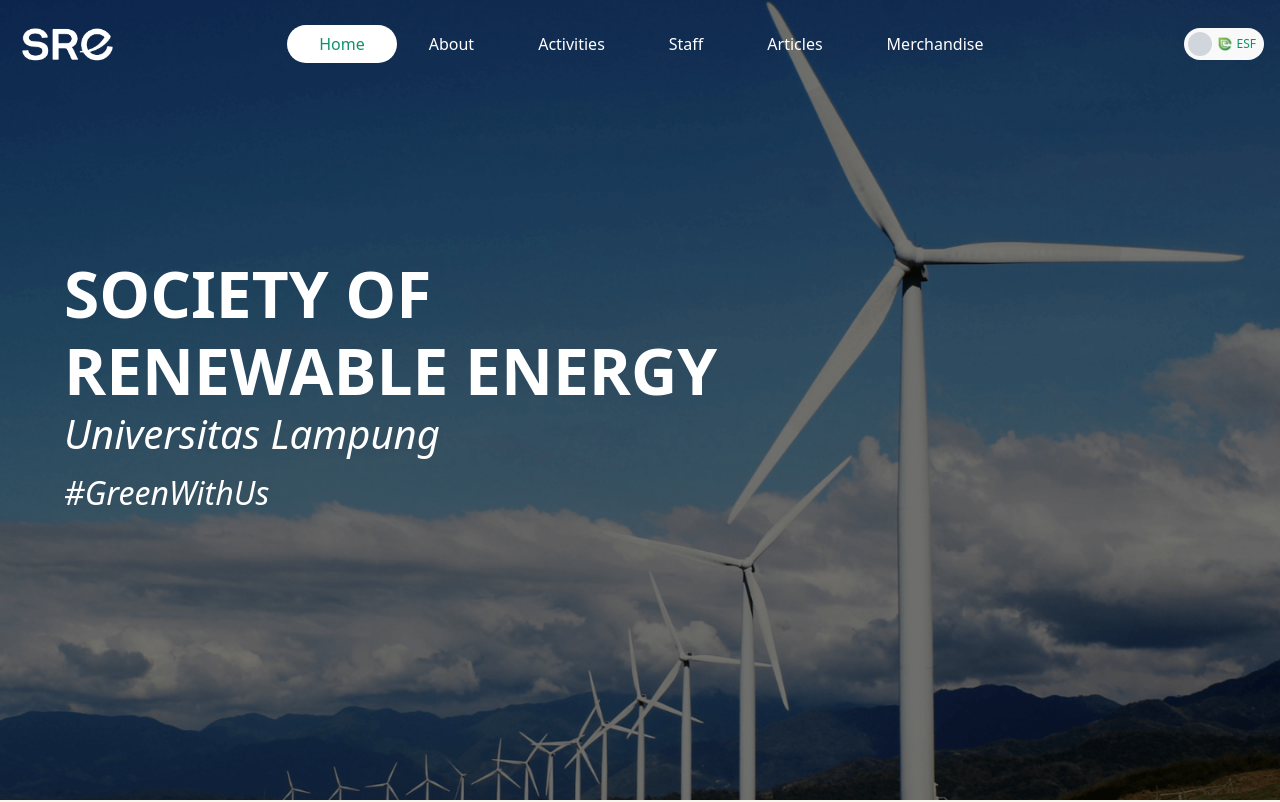
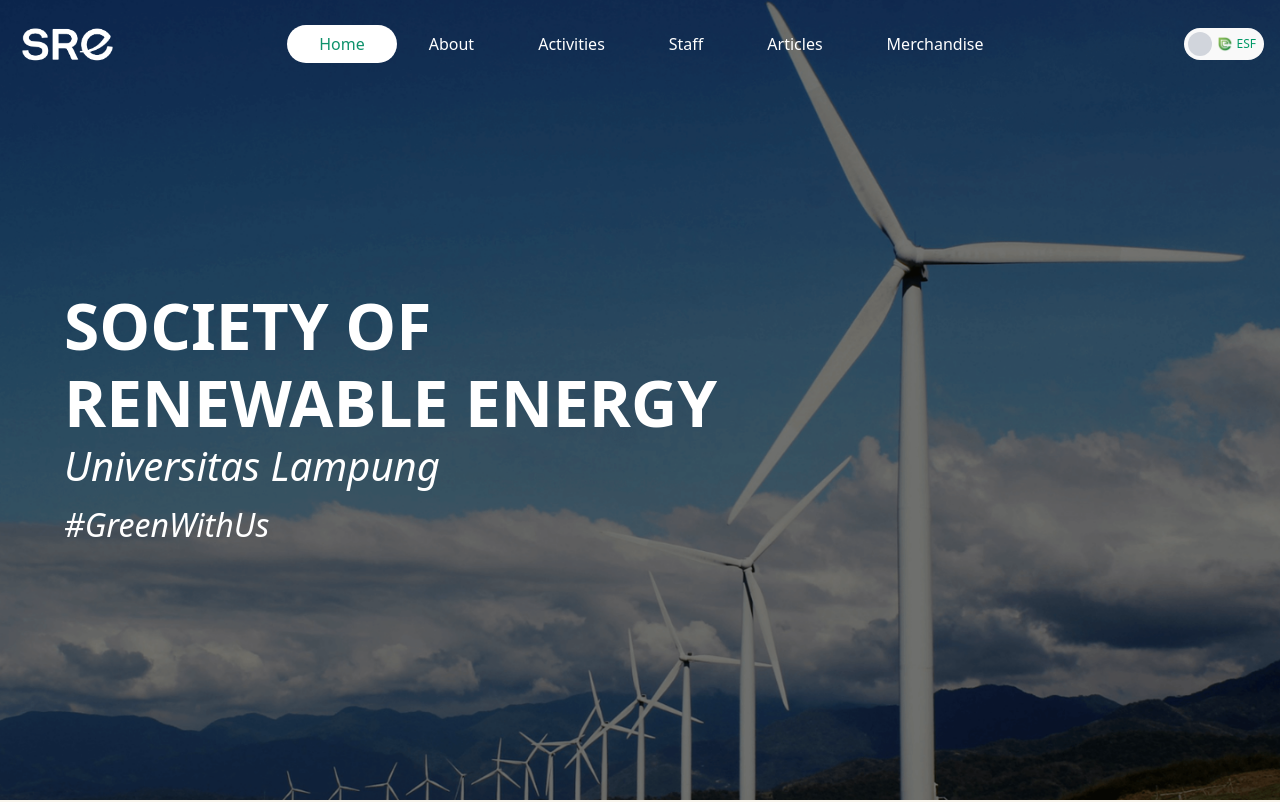
Before and after one commit to aryasetiap/sre-unila-web, a React (Vite) app: page / in a window 1280 px wide. Shown: the top 802 px of the page. Built offline with nearby package versions, Linux system fonts and the light colour scheme.

Commit message:
refactor: adjust margin in HeroSection for improved layout

```diff
--- a/src/components/HeroSection.jsx
+++ b/src/components/HeroSection.jsx
@@ -10,7 +10,7 @@
         initial={{ opacity: 0, y: 20 }}
         animate={{ opacity: 1, y: 0 }}
         transition={{ duration: 0.8 }}
-        className="text-left max-w-2xl mt-[32vh]"
+        className="text-left max-w-2xl mt-[36vh]"
       >
         <h1 className="md:text-[64px] text-4xl font-bold leading-[1.2]">{title}</h1>
         <p className="md:text-[40px] text-3xl italic  mb-4 font-thin leading-[1.2]">{subtitle}</p>
```
